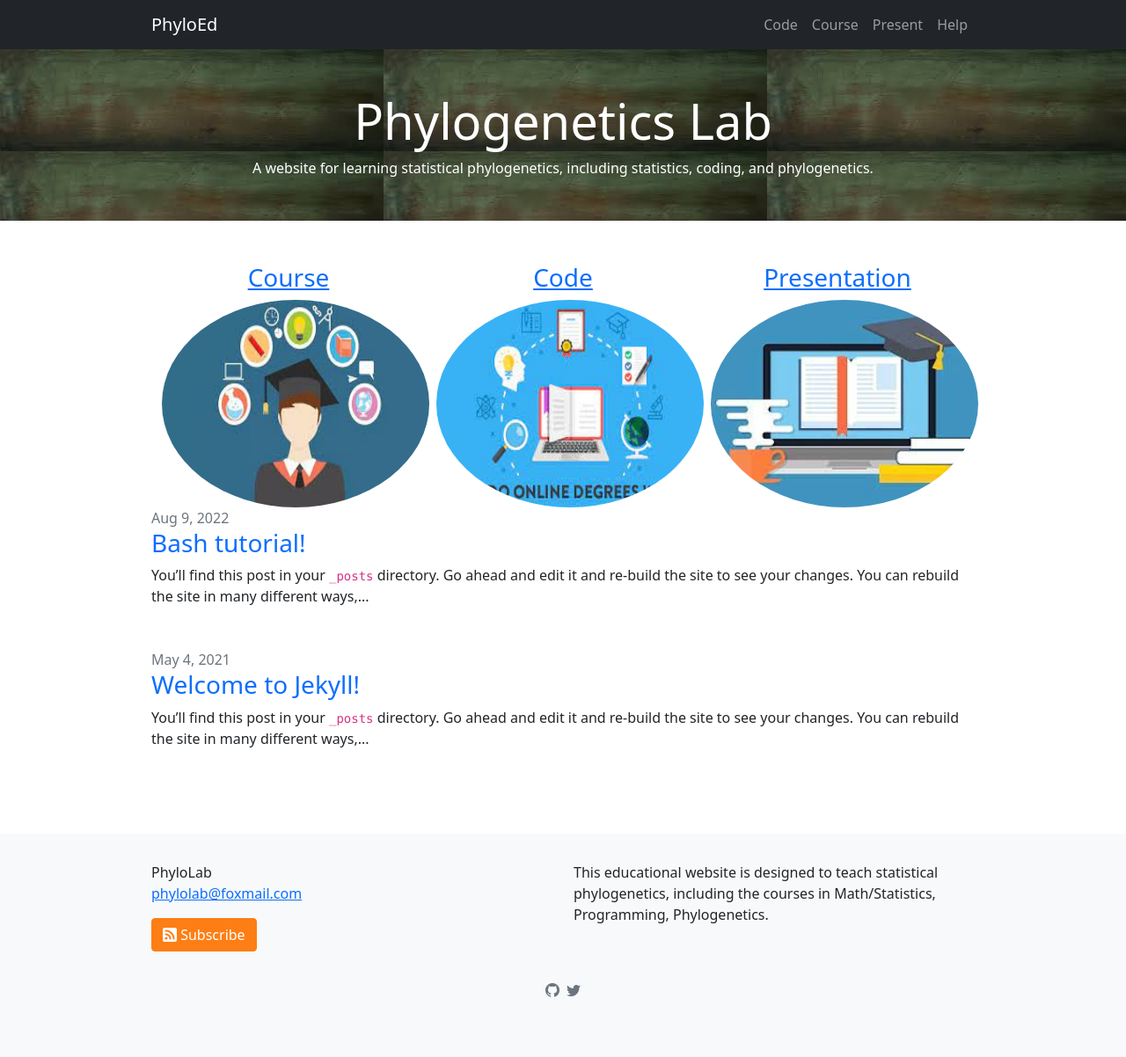
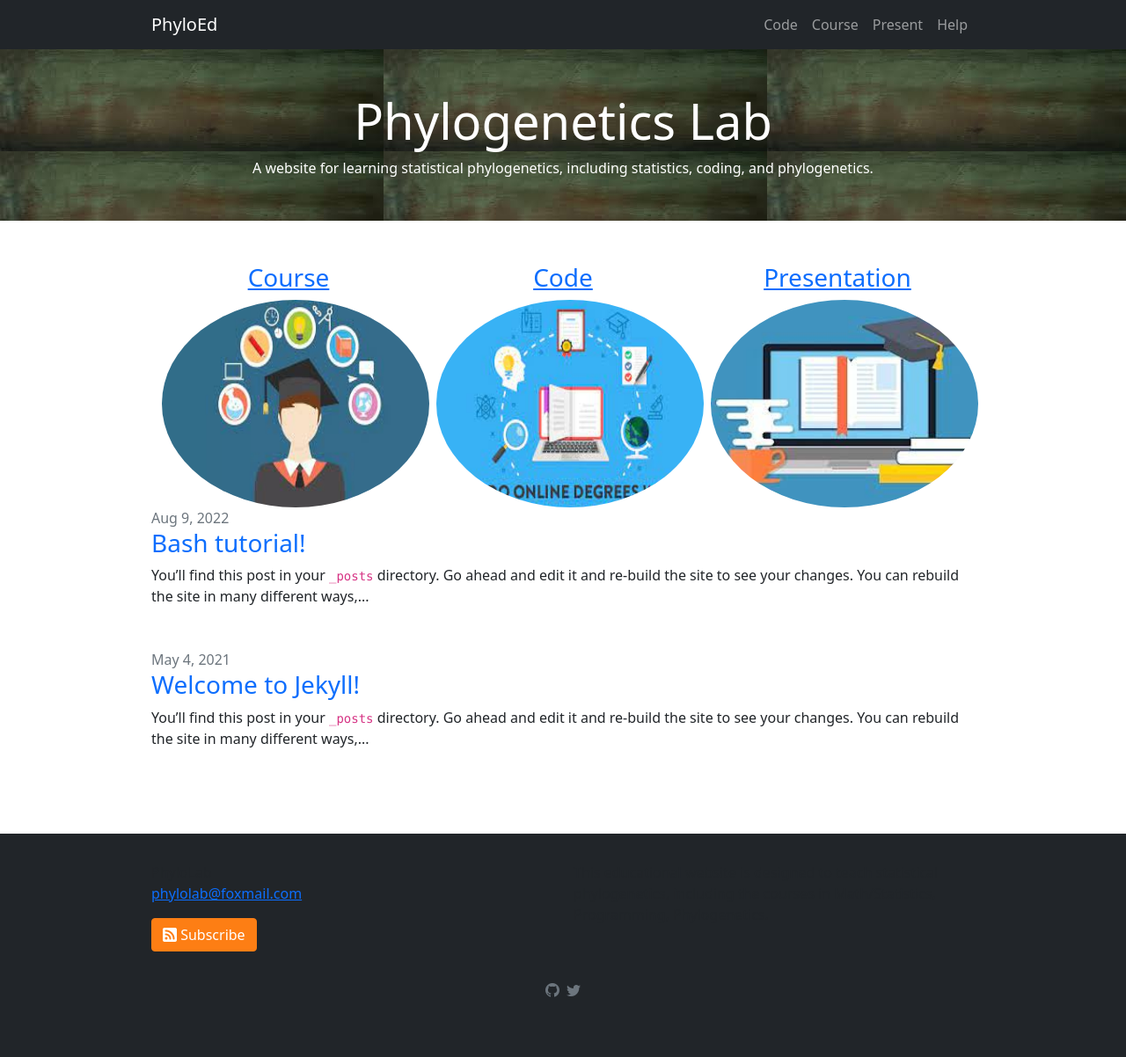
Before and after one commit to lliu1871/PhyEd, a Jekyll site: the page built from index.markdown, in a window 1280 px wide. Shown: the whole page at 88% size. Built offline with Jekyll 4.4.1, drawn with Linux system fonts in a browser that asks for light colours.

Commit message:
Update footer.html

```diff
--- a/_includes/footer.html
+++ b/_includes/footer.html
@@ -1,4 +1,4 @@
-<footer class="footer mt-auto py-3 bg-light h-card">
+<footer class="footer mt-auto py-3 bg-dark h-card">
   <data class="u-url" href="{{ "/" | relative_url }}"></data>
   <div class="container py-3">
     <div class="row">
```
